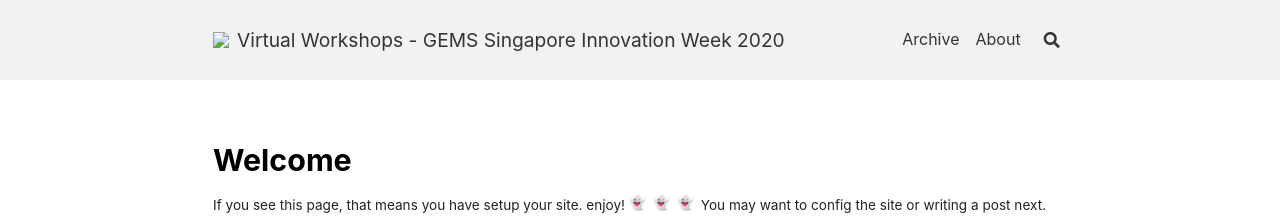
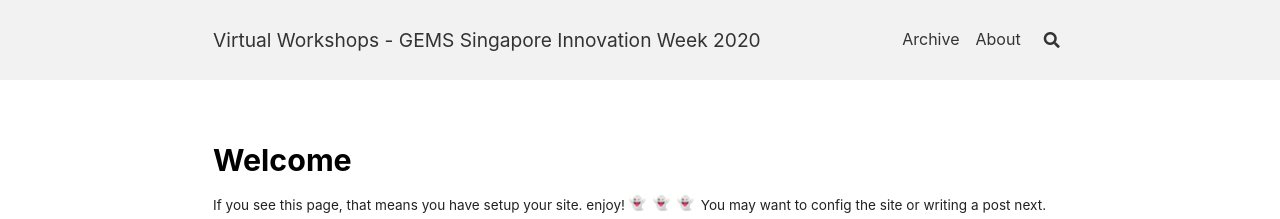
Before and after one commit to gemssingaporestudentcouncil/virtual-workshops, a Jekyll site: the page built from index.html, in a window 1280 px wide. Shown: the top 219 px of the page. Built offline with Jekyll 4.4.1, drawn with Linux system fonts in a browser that asks for light colours; nearby versions of some CDN libraries; emoji names are drawn with the system emoji font; the list of posts is cut into pages by our own code.

Commit message:
no silly logo

```diff
--- a/_includes/header.html
+++ b/_includes/header.html
@@ -8,7 +8,7 @@
     <div class="main">
       <div class="header__title">
         <div class="header__brand">
-          <img src = "icon/favicon.png" width="24px">
+
           {%- assign _paths_root = site.paths.root | default: site.data.variables.default.paths.root  -%}
           {%- include snippets/get-nav-url.html path=_paths_root -%}
           {%- if site.title -%}
```
Also changed, not shown: _includes/icon/favicon.png (deleted).
